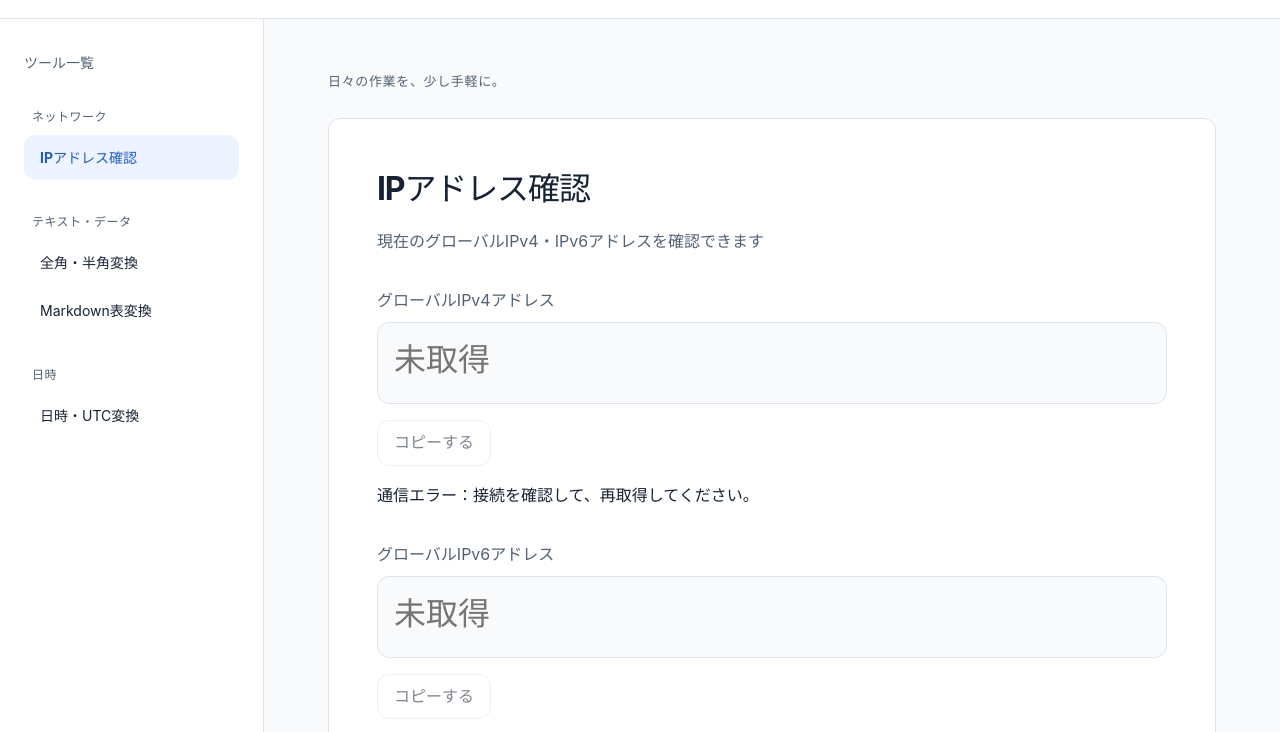
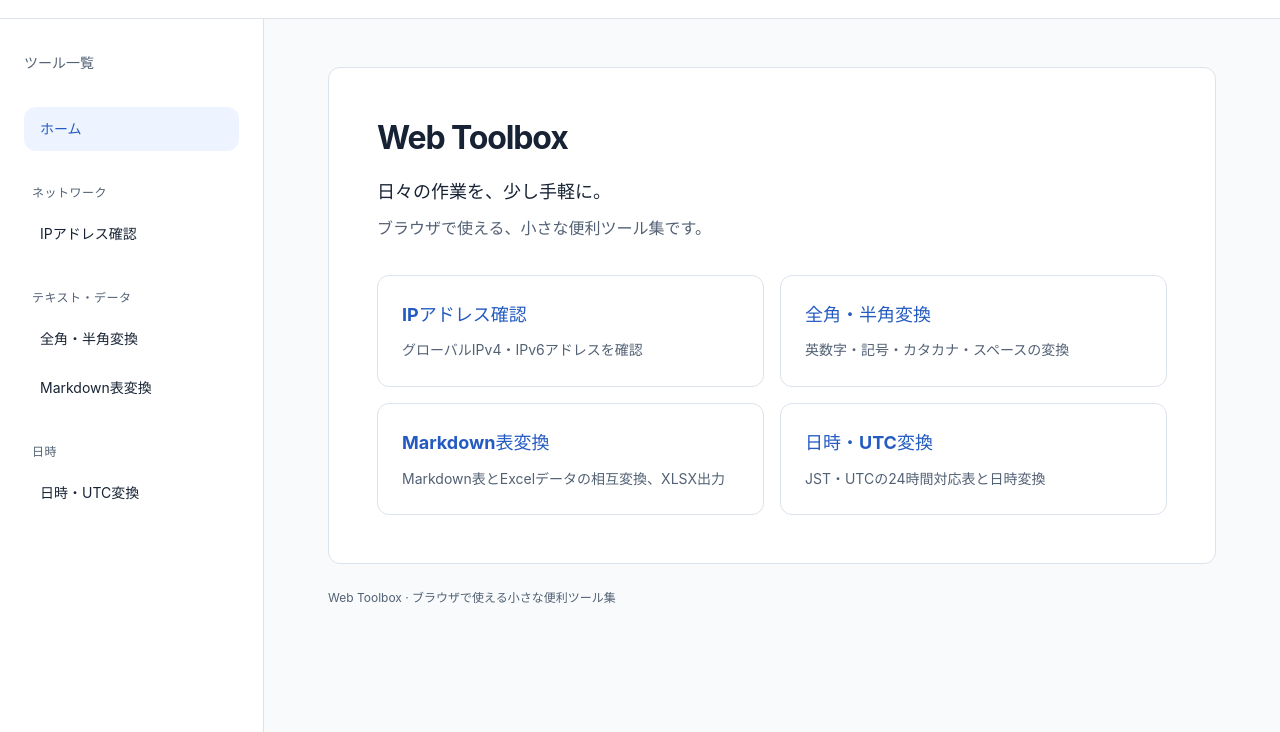
Before and after one commit to arscombinatoria/web-toolbox, a website built with Vite: page index.html in a window 1280 px wide. Shown: the part 61-793 px from the top of the page. Built offline with nearby package versions, Linux system fonts and the light colour scheme; no server answers.

Commit message:
feat: add toolbox home page and home navigation (#14)
Co-authored-by: Kéi Katahira <harpoon.1942.mercury@gmail.com>

```diff
--- /dev/null
+++ b/src/components/home.ts
@@ -0,0 +1,29 @@
+import { tools } from '../registry';
+import { toolUrl } from '../router';
+
+export function mountHome(container: HTMLElement): () => void {
+  const view = document.createElement('div');
+  view.className = 'home';
+  view.innerHTML = `
+    <h1 tabindex="-1">Web Toolbox</h1>
+    <p class="home-tagline">日々の作業を、少し手軽に。</p>
+    <p class="tool-description">ブラウザで使える、小さな便利ツール集です。</p>
+    <ul class="home-tools" aria-label="ツール一覧"></ul>`;
+  const list = view.querySelector('ul')!;
+  for (const tool of tools) {
+    const item = document.createElement('li');
+    const link = document.createElement('a');
+    link.className = 'tool-card';
+    link.href = toolUrl(tool.id).href;
+    link.dataset.toolId = tool.id;
+    const title = document.createElement('h2');
+    title.textContent = tool.name;
+    const description = document.createElement('p');
+    description.textContent = tool.description;
+    link.append(title, description);
+    item.append(link);
+    list.append(item);
+  }
+  container.append(view);
+  return () => view.remove();
+}
--- a/src/components/layout.ts
+++ b/src/components/layout.ts
@@ -1,5 +1,5 @@
 import { categories, tools } from '../registry';
-import { toolUrl } from '../router';
+import { homeUrl, toolUrl } from '../router';
 
 export function createLayout(root: HTMLElement) {
   root.innerHTML = `
@@ -7,8 +7,10 @@ export function createLayout(root: HTMLElement) {
     <header class="header">
       <div class="header-brand">
         <button class="menu-button" type="button" aria-label="ツールメニューを開く" aria-expanded="false" aria-controls="mobile-menu">☰</button>
-        <span class="brand-mark" aria-hidden="true">W</span>
-        <span class="brand">Web Toolbox</span>
+        <a class="brand-link" data-home>
+          <span class="brand-mark" aria-hidden="true">W</span>
+          <span class="brand">Web Toolbox</span>
+        </a>
       </div>
       <label class="theme-control">テーマ
         <select aria-label="テーマ"><option value="system">システム</option><option value="light">ライト</option><option value="dark">ダーク</option></select>
@@ -18,7 +20,7 @@ export function createLayout(root: HTMLElement) {
       <div class="sidebar-slot"></div>
       <main id="main-content" tabindex="-1">
         <div class="content-heading"><span class="eyebrow">日々の作業を、少し手軽に。</span></div>
-        <section class="tool-content" aria-label="選択したツール"></section>
+        <section class="tool-content" aria-label="メイン画面"></section>
         <p class="footer-note">Web Toolbox · ブラウザで使える小さな便利ツール集</p>
       </main>
     </div>
@@ -28,6 +30,11 @@ export function createLayout(root: HTMLElement) {
   sidebar.className = 'sidebar';
   sidebar.innerHTML = '<h2 id="sidebar-title">ツール一覧</h2><nav aria-label="ツール"></nav>';
   const nav = sidebar.querySelector('nav')!;
+  const brand = root.querySelector<HTMLAnchorElement>('.brand-link')!;
+  const home = document.createElement('a');
+  home.dataset.home = '';
+  home.textContent = 'ホーム';
+  nav.append(home);
   for (const category of categories) {
     const group = document.createElement('section');
     const title = document.createElement('h3');
@@ -90,12 +97,14 @@ export function createLayout(root: HTMLElement) {
   return {
     content: root.querySelector<HTMLElement>('.tool-content')!,
     themeSelect: root.querySelector<HTMLSelectElement>('.theme-control select')!,
-    select(id: string) {
+    select(id: string | null) {
+      brand.href = homeUrl().href;
+      root.querySelector<HTMLElement>('.content-heading')!.hidden = id === null;
       for (const link of nav.querySelectorAll<HTMLAnchorElement>('a')) {
-        if (link.dataset.toolId === id) link.setAttribute('aria-current', 'page');
+        if (link.hasAttribute('data-home') ? id === null : link.dataset.toolId === id) link.setAttribute('aria-current', 'page');
         else link.removeAttribute('aria-current');
         // URLの無関係なクエリは現在の値を引き継ぐ。
-        link.href = toolUrl(link.dataset.toolId!).href;
+        link.href = (link.hasAttribute('data-home') ? homeUrl() : toolUrl(link.dataset.toolId!)).href;
       }
       if (dialog.open) dialog.close();
     },
--- a/src/main.ts
+++ b/src/main.ts
@@ -8,7 +8,7 @@ import { createToolHost } from './tool-host';
 const layout = createLayout(document.querySelector<HTMLElement>('#app')!);
 const stopTheme = setupTheme(layout.themeSelect);
 const host = createToolHost(layout.content);
-let selectedId: string | undefined;
+let selectedId: string | null | undefined;
 const stopRouter = startRouter((id, focus) => {
   layout.select(id);
   if (id === selectedId) {
@@ -16,8 +16,8 @@ const stopRouter = startRouter((id, focus) => {
     return;
   }
   selectedId = id;
-  const tool = findTool(id);
-  document.title = `${tool?.name ?? 'ツールが見つかりません'} | Web Toolbox`;
+  const tool = id === null ? null : findTool(id);
+  document.title = id === null ? 'Web Toolbox' : `${tool?.name ?? 'ツールが見つかりません'} | Web Toolbox`;
   void host.show(tool).then((current) => {
     if (current && focus) layout.content.querySelector('h1')?.focus();
   });
--- a/src/registry.ts
+++ b/src/registry.ts
@@ -20,22 +20,22 @@ export interface ToolDefinition {
 export const tools: readonly ToolDefinition[] = [
   {
     id: 'ip-address', name: 'IPアドレス確認', category: 'network',
-    description: '現在のグローバルIPv4・IPv6アドレスを確認できます',
+    description: 'グローバルIPv4・IPv6アドレスを確認',
     load: () => import('./tools/ip-address/index'),
   },
   {
     id: 'width-converter', name: '全角・半角変換', category: 'text-data',
-    description: '英数字やカタカナなどの全角・半角を変換できます。',
+    description: '英数字・記号・カタカナ・スペースの変換',
     load: () => import('./tools/width-converter/index'),
   },
   {
     id: 'markdown-table', name: 'Markdown表変換', category: 'text-data',
-    description: 'Markdownの表とTSV形式のデータを相互に変換できます。',
+    description: 'Markdown表とExcelデータの相互変換、XLSX出力',
     load: () => import('./tools/markdown-table/index'),
   },
   {
     id: 'datetime', name: '日時・UTC変換', category: 'date-time',
-    description: 'JST・UTCの24時間対応表と日時変換を確認できます。',
+    description: 'JST・UTCの24時間対応表と日時変換',
     load: () => import('./tools/datetime/index'),
   },
 ];
--- a/src/router.ts
+++ b/src/router.ts
@@ -1,7 +1,5 @@
-import { defaultToolId } from './registry';
-
-export function toolIdFromUrl(url: URL): string {
-  return url.searchParams.get('tool') ?? defaultToolId;
+export function toolIdFromUrl(url: URL): string | null {
+  return url.searchParams.get('tool');
 }
 
 export function toolUrl(id: string, current = new URL(window.location.href)): URL {
@@ -10,10 +8,16 @@ export function toolUrl(id: string, current = new URL(window.location.href)): UR
   return url;
 }
 
-export function startRouter(onNavigate: (id: string, focus: boolean) => void): () => void {
+export function homeUrl(current = new URL(window.location.href)): URL {
+  const url = new URL(current);
+  url.searchParams.delete('tool');
+  return url;
+}
+
+export function startRouter(onNavigate: (id: string | null, focus: boolean) => void): () => void {
   const onClick = (event: MouseEvent) => {
     if (event.defaultPrevented || event.button !== 0 || event.metaKey || event.ctrlKey || event.shiftKey || event.altKey) return;
-    const link = event.target instanceof Element ? event.target.closest<HTMLAnchorElement>('a[data-tool-id]') : null;
+    const link = event.target instanceof Element ? event.target.closest<HTMLAnchorElement>('a[data-tool-id], a[data-home]') : null;
     if (!link || link.hasAttribute('download') || (link.target && link.target !== '_self')) return;
     const url = new URL(link.href);
     if (url.origin !== location.origin || url.pathname !== location.pathname) return;
--- a/src/styles/main.css
+++ b/src/styles/main.css
@@ -110,3 +110,16 @@ dialog:modal { position: fixed; inset: 0 auto 0 0; margin: 0; width: min(20rem,
 @media (prefers-reduced-motion: reduce) {
   *, *::before, *::after { scroll-behavior: auto !important; animation: none !important; transition: none !important; }
 }
+
+.brand-link { display: flex; align-items: center; gap: var(--space-2); color: var(--text); text-decoration: none; border-radius: var(--radius); }
+.brand-link:hover .brand { color: var(--accent); }
+.home-tagline { margin: 0 0 var(--space-1); font-size: 1.125rem; }
+.home-tools { display: grid; grid-template-columns: repeat(2, minmax(0, 1fr)); gap: var(--space-2); list-style: none; padding: 0; margin: var(--space-4) 0 0; }
+.home-tools li { min-width: 0; }
+.tool-card { display: block; height: 100%; padding: var(--space-3); border: 1px solid var(--border); border-radius: var(--radius); color: var(--text); text-decoration: none; }
+.tool-card h2 { margin: 0 0 var(--space-1); font-size: 1.125rem; color: var(--accent); }
+.tool-card p { margin: 0; color: var(--muted); font-size: 0.875rem; }
+.tool-card:hover, .tool-card:focus-visible { border-color: var(--accent); background: var(--accent-soft); }
+@media (max-width: 759px) {
+  .home-tools { grid-template-columns: minmax(0, 1fr); }
+}
--- a/src/tool-host.ts
+++ b/src/tool-host.ts
@@ -1,3 +1,4 @@
+import { mountHome } from './components/home';
 import type { ToolDefinition } from './registry';
 import { defaultToolId } from './registry';
 import { toolUrl } from './router';
@@ -28,10 +29,14 @@ export function createToolHost(container: HTMLElement) {
   };
 
   return {
-    async show(tool: ToolDefinition | undefined): Promise<boolean> {
+    async show(tool: ToolDefinition | null | undefined): Promise<boolean> {
       const current = ++generation;
       clear();
       container.removeAttribute('aria-busy');
+      if (tool === null) {
+        dispose = mountHome(container);
+        return true;
+      }
       if (!tool) {
         message('ツールが見つかりません', 'サイドバーから利用できるツールを選択してください。', true);
         return true;
```
Also changed, not shown: docs/architecture.md (+9 -4 lines), src/components/home.test.ts (added, +21 -0 lines), src/router.test.ts (+49 -5 lines), src/tool-host.test.ts (+30 -0 lines), tests/app.spec.ts (+116 -37 lines), tests/ip-address-layout.spec.ts (+1 -1 lines), tests/ip-address.spec.ts (+5 -5 lines), README.md.
